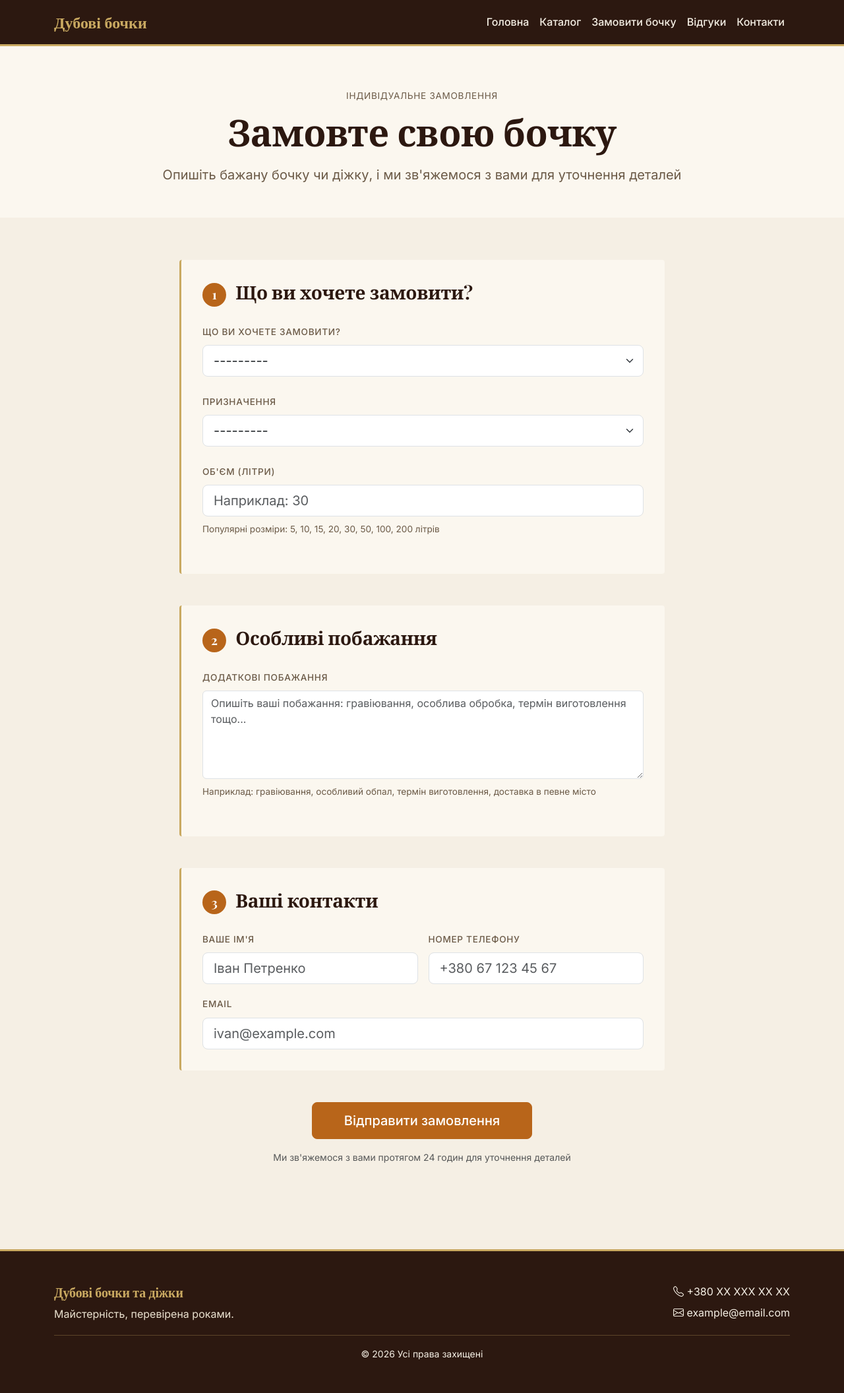
After one commit to denis-proga/father-barill, a Django app: page /custom-order/ in a window 1280 px wide. The commit adds this page. Shown: the whole page at 66% size. Run offline with Django 5.2, Linux system fonts and the light colour scheme.

Commit message:
Add custom order form with dynamic purpose dropdown and email notifications

```diff
--- /dev/null
+++ b/shop/forms.py
@@ -0,0 +1,82 @@
+from django import forms
+from .models import CustomOrder, ProductType, Purpose
+
+# Списки назначений по типу — используем в валидации
+BARREL_PURPOSES = [Purpose.VODKA, Purpose.WINE, Purpose.COGNAC, Purpose.WATER, Purpose.OTHER]
+DIZHKA_PURPOSES = [Purpose.CABBAGE, Purpose.TOMATO, Purpose.APPLE, Purpose.CUCUMBER, Purpose.OTHER]
+
+
+class CustomOrderForm(forms.ModelForm):
+    """Форма индивидуального заказа."""
+
+    class Meta:
+        model = CustomOrder
+        fields = [
+            'product_type',
+            'purpose',
+            'size_liters',
+            'extra_wishes',
+            'customer_name',
+            'customer_phone',
+            'customer_email',
+        ]
+        widgets = {
+            'product_type': forms.Select(attrs={
+                'class': 'form-select form-select-lg',
+                'id': 'id_product_type',
+            }),
+            'purpose': forms.Select(attrs={
+                'class': 'form-select form-select-lg',
+                'id': 'id_purpose',
+            }),
+            'size_liters': forms.NumberInput(attrs={
+                'class': 'form-control form-control-lg',
+                'min': 1,
+                'max': 500,
+                'placeholder': 'Наприклад: 30',
+            }),
+            'extra_wishes': forms.Textarea(attrs={
+                'class': 'form-control',
+                'rows': 5,
+                'placeholder': 'Опишіть ваші побажання: гравіювання, особлива обробка, термін виготовлення тощо...',
+            }),
+            'customer_name': forms.TextInput(attrs={
+                'class': 'form-control form-control-lg',
+                'placeholder': 'Іван Петренко',
+            }),
+            'customer_phone': forms.TextInput(attrs={
+                'class': 'form-control form-control-lg',
+                'placeholder': '+380 67 123 45 67',
+            }),
+            'customer_email': forms.EmailInput(attrs={
+                'class': 'form-control form-control-lg',
+                'placeholder': 'ivan@example.com',
+            }),
+        }
+        labels = {
+            'product_type': 'Що ви хочете замовити?',
+            'purpose': 'Призначення',
+            'size_liters': 'Об\'єм (літри)',
+            'extra_wishes': 'Додаткові побажання',
+            'customer_name': 'Ваше ім\'я',
+            'customer_phone': 'Номер телефону',
+            'customer_email': 'Email',
+        }
+
+    def clean(self):
+        """Дополнительная валидация: назначение должно соответствовать типу товара."""
+        cleaned_data = super().clean()
+        product_type = cleaned_data.get('product_type')
+        purpose = cleaned_data.get('purpose')
+
+        if product_type == ProductType.BARREL and purpose not in BARREL_PURPOSES:
+            raise forms.ValidationError(
+                'Для бочки виберіть призначення: горілка, вино, коньяк, вода або інше.'
+            )
+
+        if product_type == ProductType.DIZHKA and purpose not in DIZHKA_PURPOSES:
+            raise forms.ValidationError(
+                'Для діжки виберіть призначення: капуста, помідори, яблука, огірки або інше.'
+            )
+
+        return cleaned_data
--- a/shop/models.py
+++ b/shop/models.py
@@ -148,7 +148,7 @@ class CustomOrder(models.Model):
 
     customer_name = models.CharField(max_length=100, verbose_name='Ім\'я клієнта')
     customer_phone = models.CharField(max_length=20, verbose_name='Телефон')
-    customer_email = models.EmailField(blank=True, verbose_name='Email')
+    customer_email = models.EmailField(verbose_name='Email')
 
     product_type = models.CharField(
         max_length=10,
--- /dev/null
+++ b/shop/templates/shop/custom_order.html
@@ -0,0 +1,221 @@
+{% extends 'base.html' %}
+
+{% block title %}Замовити свою бочку — індивідуальне замовлення{% endblock %}
+
+{% block content %}
+
+<!-- Заголовок -->
+<section style="background-color: var(--color-cream-light); padding: 4rem 0 3rem;">
+    <div class="container text-center">
+        <p class="product-meta mb-2">Індивідуальне замовлення</p>
+        <h1 class="display-4 mb-3">Замовте свою бочку</h1>
+        <p class="lead mb-0">Опишіть бажану бочку чи діжку, і ми зв'яжемося з вами для уточнення деталей</p>
+    </div>
+</section>
+
+<!-- Форма -->
+<section style="background-color: var(--color-cream); padding: 4rem 0;">
+    <div class="container">
+        <div class="row justify-content-center">
+            <div class="col-lg-8">
+
+                {% if form.errors %}
+                <div class="alert alert-danger mb-4" style="background-color: #FAECE7; border-color: #D85A30; color: #712B13;">
+                    <strong>Будь ласка, перевірте форму:</strong>
+                    {% for field, errors in form.errors.items %}
+                        {% for error in errors %}
+                            <div>• {{ error }}</div>
+                        {% endfor %}
+                    {% endfor %}
+                </div>
+                {% endif %}
+
+                <form method="post" novalidate>
+                    {% csrf_token %}
+
+                    <!-- Секция 1: Что хотите? -->
+                    <div class="form-section mb-5">
+                        <h3 class="mb-4"><span class="step-num">1</span> Що ви хочете замовити?</h3>
+
+                        <div class="mb-4">
+                            <label for="id_product_type" class="form-label">{{ form.product_type.label }}</label>
+                            {{ form.product_type }}
+                        </div>
+
+                        <div class="mb-4">
+                            <label for="id_purpose" class="form-label">{{ form.purpose.label }}</label>
+                            {{ form.purpose }}
+                        </div>
+
+                        <div class="mb-4">
+                            <label for="id_size_liters" class="form-label">{{ form.size_liters.label }}</label>
+                            {{ form.size_liters }}
+                            <div class="form-text" id="size-hint">
+                                Популярні розміри: 5, 10, 15, 20, 30, 50, 100, 200 літрів
+                            </div>
+                        </div>
+                    </div>
+
+                    <!-- Секция 2: Доп. пожелания -->
+                    <div class="form-section mb-5">
+                        <h3 class="mb-4"><span class="step-num">2</span> Особливі побажання</h3>
+
+                        <div class="mb-4">
+                            <label for="id_extra_wishes" class="form-label">{{ form.extra_wishes.label }}</label>
+                            {{ form.extra_wishes }}
+                            <div class="form-text">
+                                Наприклад: гравіювання, особливий обпал, термін виготовлення, доставка в певне місто
+                            </div>
+                        </div>
+                    </div>
+
+                    <!-- Секция 3: Контакты -->
+                    <div class="form-section mb-5">
+                        <h3 class="mb-4"><span class="step-num">3</span> Ваші контакти</h3>
+
+                        <div class="row g-3">
+                            <div class="col-md-6">
+                                <label for="id_customer_name" class="form-label">{{ form.customer_name.label }}</label>
+                                {{ form.customer_name }}
+                            </div>
+                            <div class="col-md-6">
+                                <label for="id_customer_phone" class="form-label">{{ form.customer_phone.label }}</label>
+                                {{ form.customer_phone }}
+                            </div>
+                            <div class="col-12">
+                                <label for="id_customer_email" class="form-label">{{ form.customer_email.label }}</label>
+                                {{ form.customer_email }}
+                            </div>
+                        </div>
+                    </div>
+
+                    <!-- Submit -->
+                    <div class="text-center mt-5">
+                        <button type="submit" class="btn btn-warning btn-lg px-5">
+                            Відправити замовлення
+                        </button>
+                        <p class="text-muted mt-3 small">
+                            Ми зв'яжемося з вами протягом 24 годин для уточнення деталей
+                        </p>
+                    </div>
+
+                </form>
+
+            </div>
+        </div>
+    </div>
+</section>
+
+{% endblock %}
+
+{% block extra_css %}
+<style>
+.form-section {
+    background-color: var(--color-cream-light);
+    padding: 2rem;
+    border-radius: 4px;
+    border-left: 3px solid var(--color-gold);
+}
+
+.step-num {
+    display: inline-flex;
+    align-items: center;
+    justify-content: center;
+    width: 36px;
+    height: 36px;
+    background-color: var(--color-cognac);
+    color: white;
+    border-radius: 50%;
+    font-family: 'Playfair Display', serif;
+    margin-right: 0.5rem;
+    font-size: 1.2rem;
+}
+
+.form-label {
+    color: var(--color-text-muted);
+    font-weight: 500;
+    text-transform: uppercase;
+    font-size: 0.85rem;
+    letter-spacing: 0.05em;
+    margin-bottom: 0.5rem;
+}
+
+.form-text {
+    color: var(--color-text-muted);
+    font-size: 0.85rem;
+    margin-top: 0.5rem;
+}
+
+.form-control:focus, .form-select:focus {
+    border-color: var(--color-gold);
+    box-shadow: 0 0 0 0.25rem rgba(201, 169, 97, 0.25);
+}
+</style>
+{% endblock %}
+
+{% block extra_js %}
+<script>
+    // Списки призначень для кожного типу
+    const PURPOSES = {
+        'barrel': {
+            'vodka': 'Горілка',
+            'wine': 'Вино',
+            'cognac': 'Коньяк',
+            'water': 'Вода',
+            'other': 'Інше'
+        },
+        'dizhka': {
+            'cabbage': 'Капуста',
+            'tomato': 'Помідори',
+            'apple': 'Яблука',
+            'cucumber': 'Огірки',
+            'other': 'Інше'
+        }
+    };
+
+    const MAX_SIZES = {
+        'barrel': 200,
+        'dizhka': 100
+    };
+
+    const SIZE_HINTS = {
+        'barrel': 'Популярні розміри: 5, 10, 15, 20, 30, 50, 100, 200 літрів',
+        'dizhka': 'Популярні розміри: 5, 10, 15, 20, 30, 50, 100 літрів'
+    };
+
+    const productTypeSelect = document.getElementById('id_product_type');
+    const purposeSelect = document.getElementById('id_purpose');
+    const sizeInput = document.getElementById('id_size_liters');
+    const sizeHint = document.getElementById('size-hint');
+
+    function updatePurposes() {
+        const type = productTypeSelect.value;
+        const currentValue = purposeSelect.value;
+
+        // Очищаем список
+        purposeSelect.innerHTML = '<option value="">— Виберіть призначення —</option>';
+
+        if (PURPOSES[type]) {
+            // Заполняем новыми вариантами
+            for (const [value, label] of Object.entries(PURPOSES[type])) {
+                const option = document.createElement('option');
+                option.value = value;
+                option.textContent = label;
+                if (value === currentValue) option.selected = true;
+                purposeSelect.appendChild(option);
+            }
+
+            // Обновляем макс. размер и подсказку
+            sizeInput.max = MAX_SIZES[type];
+            sizeHint.textContent = SIZE_HINTS[type];
+        }
+    }
+
+    productTypeSelect.addEventListener('change', updatePurposes);
+
+    // При загрузке страницы — заполнить если уже выбран тип
+    if (productTypeSelect.value) {
+        updatePurposes();
+    }
+</script>
+{% endblock %}
--- a/shop/templates/shop/home.html
+++ b/shop/templates/shop/home.html
@@ -20,7 +20,7 @@
                    <a href="{% url 'catalog' %}" class="btn btn-warning btn-lg">
                     Переглянути каталог
                     </a>
-                    <a href="#" class="btn btn-hero-secondary btn-lg">
+                    <a href="{% url 'custom_order' %}" class="btn btn-hero-secondary btn-lg">
                         Замовити свою бочку
                     </a>
                 </div>
--- a/shop/templates/shop/product_detail.html
+++ b/shop/templates/shop/product_detail.html
@@ -82,9 +82,9 @@
                     <button class="btn btn-warning btn-lg">
                         <i class="bi bi-cart-plus"></i> Замовити
                     </button>
-                    <button class="btn btn-hero-secondary btn-lg">
+                    <a href="{% url 'custom_order' %}" class="btn btn-hero-secondary btn-lg">
                         Замовити схожу з іншими параметрами
-                    </button>
+                    </a>
                 </div>
             </div>
 
--- a/shop/urls.py
+++ b/shop/urls.py
@@ -5,4 +5,6 @@ urlpatterns = [
     path('', views.home, name='home'),
     path('catalog/', views.catalog, name='catalog'),
     path('product/<int:pk>/', views.product_detail, name='product_detail'),
+    path('custom-order/', views.custom_order, name='custom_order'),
+    path('custom-order/success/', views.custom_order_success, name='custom_order_success'),
 ]
--- a/shop/views.py
+++ b/shop/views.py
@@ -1,6 +1,12 @@
 from django.shortcuts import render, get_object_or_404
 from django.core.paginator import Paginator
 from .models import Product, ProductType, Purpose
+from django.shortcuts import redirect
+from django.contrib import messages
+from .forms import CustomOrderForm
+from django.core.mail import send_mail
+from django.template.loader import render_to_string
+from django.conf import settings
 
 
 def home(request):
@@ -85,3 +91,40 @@ def product_detail(request, pk):
         'product': product,
         'related_products': related_products,
     })
+
+
+def custom_order(request):
+    """Конструктор индивидуального заказа."""
+    if request.method == 'POST':
+        form = CustomOrderForm(request.POST)
+        if form.is_valid():
+            order = form.save()
+
+            # Відправляємо email майстру
+            send_mail(
+                subject=f'Нове замовлення №{order.id} від {order.customer_name}',
+                message=render_to_string('shop/emails/order_to_master.txt', {'order': order}),
+                from_email=settings.DEFAULT_FROM_EMAIL,
+                recipient_list=[settings.MASTER_EMAIL],
+                fail_silently=False,
+            )
+
+            # Відправляємо підтвердження клієнту
+            send_mail(
+                subject=f'Замовлення №{order.id} прийнято — Дубові бочки',
+                message=render_to_string('shop/emails/order_to_client.txt', {'order': order}),
+                from_email=settings.DEFAULT_FROM_EMAIL,
+                recipient_list=[order.customer_email],
+                fail_silently=False,
+            )
+
+            return redirect('custom_order_success')
+    else:
+        form = CustomOrderForm()
+
+    return render(request, 'shop/custom_order.html', {'form': form})
+
+
+def custom_order_success(request):
+    """Страница 'Дякуємо за замовлення'."""
+    return render(request, 'shop/custom_order_success.html')
--- a/templates/base.html
+++ b/templates/base.html
@@ -37,7 +37,7 @@
                 <ul class="navbar-nav ms-auto">
                     <li class="nav-item"><a class="nav-link" href="{% url 'home' %}">Головна</a></li>
                     <li class="nav-item"><a class="nav-link" href="{% url 'catalog' %}">Каталог</a></li>
-                    <li class="nav-item"><a class="nav-link" href="#">Замовити бочку</a></li>
+                    <li class="nav-item"><a class="nav-link" href="{% url 'custom_order' %}">Замовити бочку</a></li>
                     <li class="nav-item"><a class="nav-link" href="#">Відгуки</a></li>
                     <li class="nav-item"><a class="nav-link" href="#">Контакти</a></li>
                 </ul>
```
Also changed, not shown: config/settings.py (+20 -0 lines), shop/templates/shop/custom_order_success.html (added, +41 -0 lines), shop/templates/shop/emails/order_to_client.txt (added, +25 -0 lines), shop/templates/shop/emails/order_to_master.txt (added, +25 -0 lines), shop/migrations/0003_alter_customorder_customer_email.py (added).
